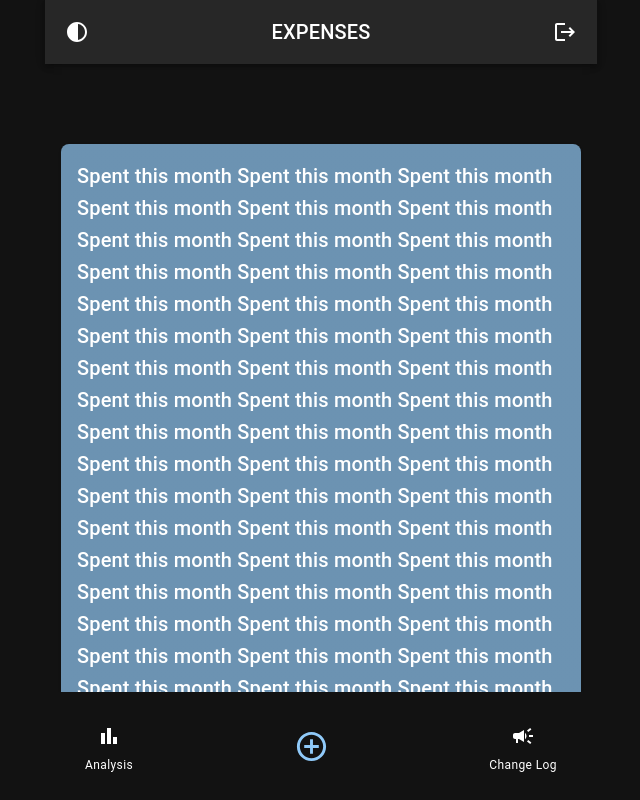
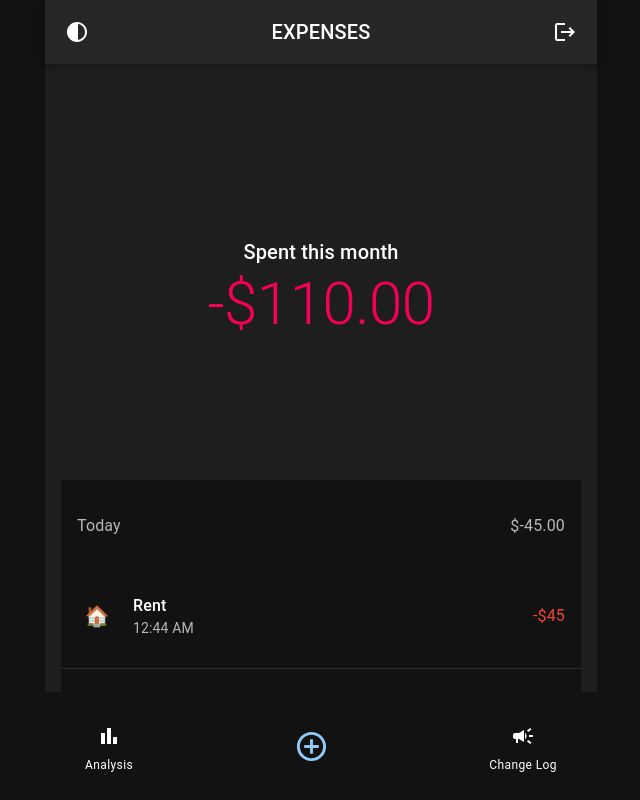
Before and after one commit to Avii1099/dailyExpanceReact, a React (Vite) app: page / in a window 1280 px wide. Shown: the whole page, without its empty margins (319-959 px from the left). Built offline with nearby package versions, Linux system fonts and the light colour scheme.

Commit message:
feat: Expance Summary Page UI

```diff
--- a/src/components/expenseSummary/ExpenseSummary.jsx
+++ b/src/components/expenseSummary/ExpenseSummary.jsx
@@ -1,8 +1,45 @@
-import { Card, CardContent, Typography, Box } from '@mui/material';
+import PropTypes from 'prop-types';
+
+import {
+  Card,
+  CardContent,
+  Typography,
+  Box,
+  List,
+  ListItem,
+  ListItemText,
+  ListItemAvatar,
+  Avatar,
+  Divider,
+} from '@mui/material';
+
 import './expense.css';
 
 // This is a functional component for the Expense Summary
-const ExpenseSummary = ({ totalSpent }) => {
+function ExpenseSummary({ totalSpent = 110 }) {
+  const expenses = [
+    // Add your expenses data here
+    {
+      date: 'Today',
+      total: -45.0,
+      items: [{ emoji: '🏠', title: 'Rent', time: '12:44 AM', amount: -45 }],
+    },
+    {
+      date: 'Apr 24, 2024',
+      total: -20.0,
+      items: [{ emoji: '🏠', title: 'Rent', time: '04:28 AM', amount: -20 }],
+    },
+    {
+      date: 'Apr 23, 2024',
+      total: -30.0,
+      items: [
+        { emoji: '(Friend)', title: 'Friend', time: '06:01 AM', amount: -20 },
+        { emoji: '🏠', title: 'Rent', time: '05:58 AM', amount: -10 },
+      ],
+    },
+    // ... more expenses
+  ];
+
   return (
     <Box
       sx={{
@@ -11,107 +48,74 @@ const ExpenseSummary = ({ totalSpent }) => {
         flex: '1 0 auto',
         height: 'calc(100vh - 64px - 48px)',
         overflowY: 'auto',
-        pt: 8,
+        pb: 5,
       }}
       className="scrollbar-container"
     >
       <Card
         sx={{
-          backgroundColor: 'primary.dark', // Customize color
-          color: 'white',
-          margin: 2,
-          borderRadius: 2,
+          backgroundColor: 'transparent',
         }}
       >
         <CardContent>
-          <Typography variant="h6" component="div">
-            Spent this month Spent this month Spent this month
-          </Typography>
-          <Typography variant="h6" component="div">
-            Spent this month Spent this month Spent this month
-          </Typography>
-          <Typography variant="h6" component="div">
-            Spent this month Spent this month Spent this month
-          </Typography>
-          <Typography variant="h6" component="div">
-            Spent this month Spent this month Spent this month
-          </Typography>
-          <Typography variant="h6" component="div">
-            Spent this month Spent this month Spent this month
-          </Typography>
-          <Typography variant="h6" component="div">
-            Spent this month Spent this month Spent this month
-          </Typography>
-          <Typography variant="h6" component="div">
-            Spent this month Spent this month Spent this month
-          </Typography>
-          <Typography variant="h6" component="div">
-            Spent this month Spent this month Spent this month
-          </Typography>
-          <Typography variant="h6" component="div">
-            Spent this month Spent this month Spent this month
-          </Typography>
-          <Typography variant="h6" component="div">
-            Spent this month Spent this month Spent this month
-          </Typography>
-          <Typography variant="h6" component="div">
-            Spent this month Spent this month Spent this month
-          </Typography>
-          <Typography variant="h6" component="div">
-            Spent this month Spent this month Spent this month
-          </Typography>
-          <Typography variant="h6" component="div">
-            Spent this month Spent this month Spent this month
-          </Typography>
-          <Typography variant="h6" component="div">
-            Spent this month Spent this month Spent this month
-          </Typography>
-          <Typography variant="h6" component="div">
-            Spent this month Spent this month Spent this month
-          </Typography>
-          <Typography variant="h6" component="div">
-            Spent this month Spent this month Spent this month
-          </Typography>
-          <Typography variant="h6" component="div">
-            Spent this month Spent this month Spent this month
-          </Typography>
-          <Typography variant="h6" component="div">
-            Spent this month Spent this month Spent this month
-          </Typography>
-          <Typography variant="h6" component="div">
-            Spent this month Spent this month Spent this month
-          </Typography>
-          <Typography variant="h6" component="div">
-            Spent this month Spent this month Spent this month
-          </Typography>
-          <Typography variant="h6" component="div">
-            Spent this month Spent this month Spent this month
-          </Typography>
-          <Typography variant="h6" component="div">
-            Spent this month Spent this month Spent this month
-          </Typography>
-          <Typography variant="h6" component="div">
-            Spent this month Spent this month Spent this month
-          </Typography>
           <Box
             display="flex"
             justifyContent="center"
             alignItems="center"
-            minHeight={100}
+            flexDirection="column"
+            minHeight={400}
           >
-            <Typography variant="h3" component="div">
-              {totalSpent < 0 ? '-' : ''}${Math.abs(totalSpent).toFixed(2)}
+            <Typography variant="h6" paddingTop={2}>
+              Spent this month
+            </Typography>
+            <Typography variant="h2" color="#f50057">
+              -{totalSpent < 0 ? '-' : ''}${Math.abs(totalSpent).toFixed(2)}
             </Typography>
           </Box>
+          <List sx={{ width: '100%', bgcolor: 'background.paper' }}>
+            {expenses.map((expense, index) => (
+              <div key={index}>
+                <ListItem sx={{ py: 3, justifyContent: 'space-between' }}>
+                  <Typography variant="subtitle1" color="text.secondary">
+                    {expense.date}
+                  </Typography>
+                  <Typography variant="subtitle1" color="text.secondary">
+                    ${expense.total.toFixed(2)}
+                  </Typography>
+                </ListItem>
+                {expense.items.map((item, itemIndex) => (
+                  <ListItem
+                    key={itemIndex}
+                    sx={{ py: 3, justifyContent: 'space-between' }}
+                  >
+                    <ListItemAvatar>
+                      <Avatar sx={{ bgcolor: 'transparent' }}>
+                        {item.emoji}
+                      </Avatar>
+                    </ListItemAvatar>
+                    <ListItemText
+                      primary={item.title}
+                      secondary={item.time}
+                      primaryTypographyProps={{ fontWeight: 'medium' }}
+                      secondaryTypographyProps={{ color: 'text.secondary' }}
+                    />
+                    <Typography variant="subtitle1" color="error">
+                      {item.amount < 0 ? '-' : ''}${Math.abs(item.amount)}
+                    </Typography>
+                  </ListItem>
+                ))}
+                {index < expenses.length - 1 && <Divider component="li" />}
+              </div>
+            ))}
+          </List>
         </CardContent>
       </Card>
     </Box>
   );
-};
+}
 
-// Default props in case they're not passed
-ExpenseSummary.defaultProps = {
-  totalSpent: 0, // Default total spent
+ExpenseSummary.propTypes = {
+  totalSpent: PropTypes.number,
 };
 
 export default ExpenseSummary;
```
